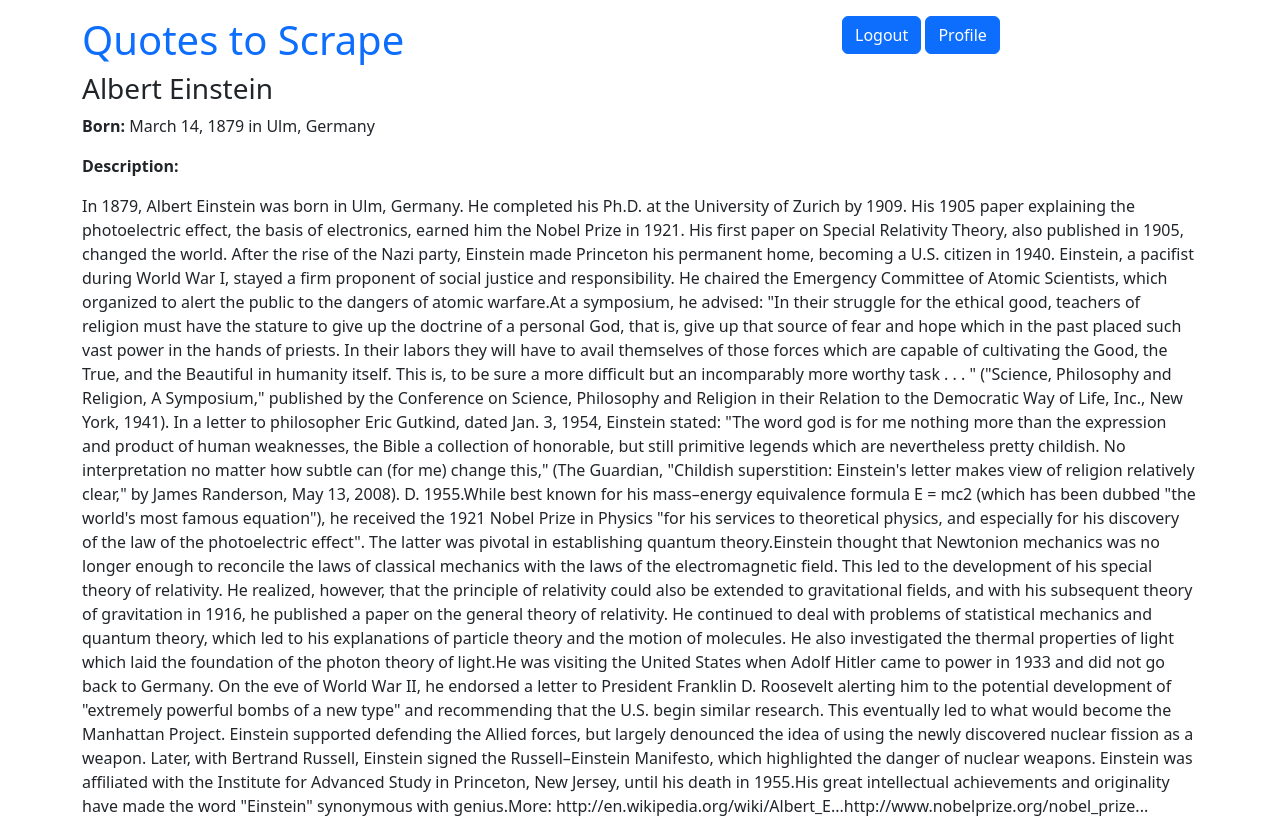
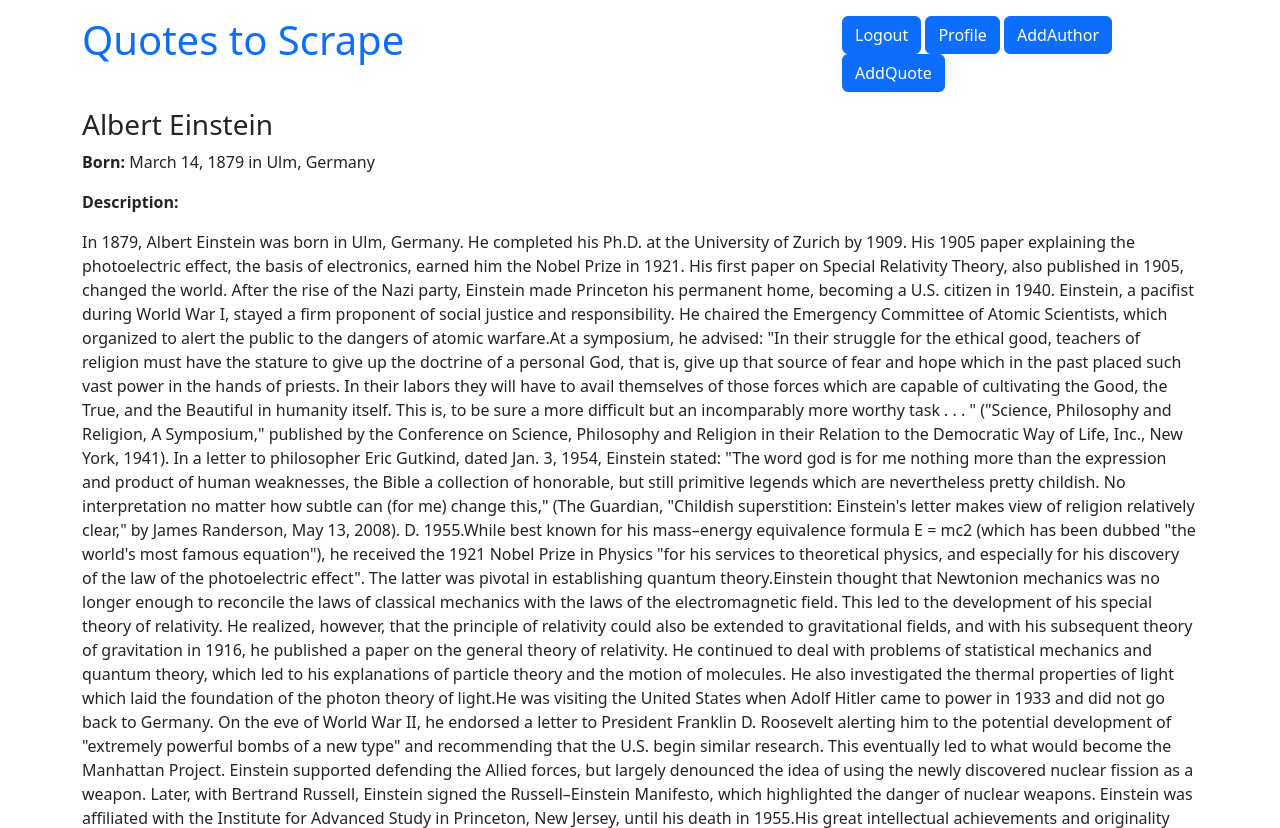
Before and after one commit to VladSkopenko/Django_quote_site, a Django app: page /author/1/ in a window 1280 px wide. Shown: the top 828 px of the page. Run offline with Django 5.2, Linux system fonts and the light colour scheme; a user stored in the database is signed in; data comes from the database, SQL or seed files in the repository.

Commit message:
Add button for aut and quote

```diff
--- a/hw/quotes/templates/quotes/base.html
+++ b/hw/quotes/templates/quotes/base.html
@@ -24,6 +24,9 @@
                 {% if user.is_authenticated %}
                 <a href="{% url 'users:logout' %}" class="btn btn-primary">Logout</a>
                 <a href="{% url 'users:profile' %}" class="btn btn-primary">Profile</a>
+                <a href="{% url 'quotes:add_author' %}" class="btn btn-primary">AddAuthor</a>
+                <a href="{% url 'quotes:add_quote' %}" class="btn btn-primary">AddQuote</a>
+
                 {% else %}
                 <a href="{% url 'users:register' %}" class="btn btn-primary">Register</a>
                 <a href="{% url 'users:login' %}" class="btn btn-primary">Login</a>
```
